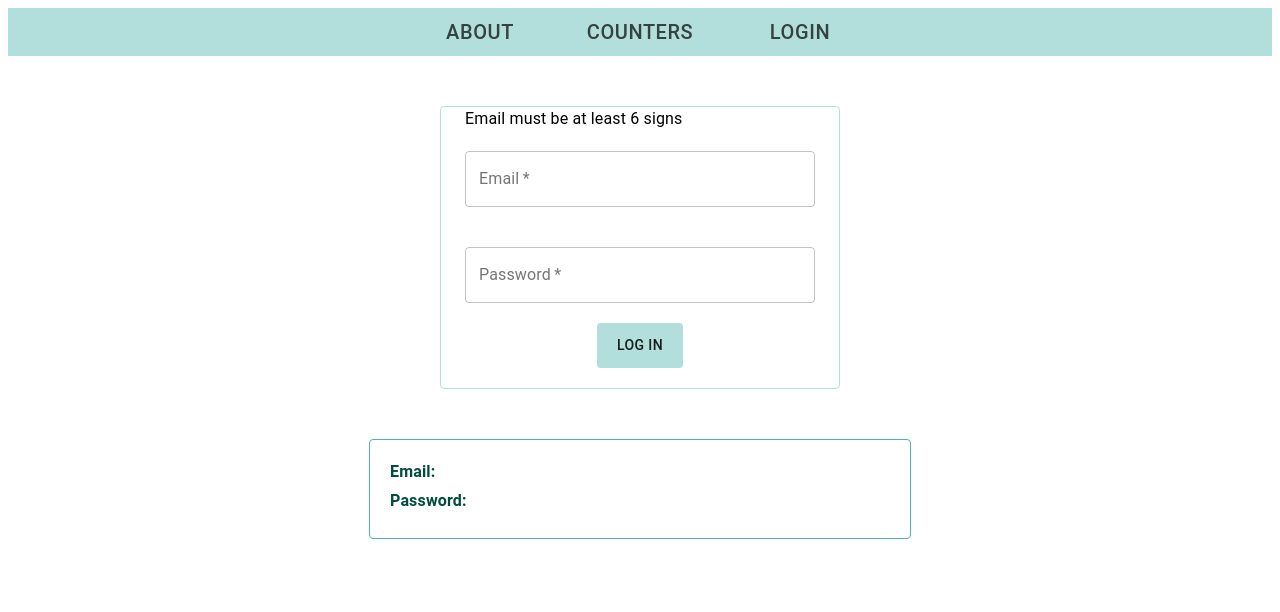
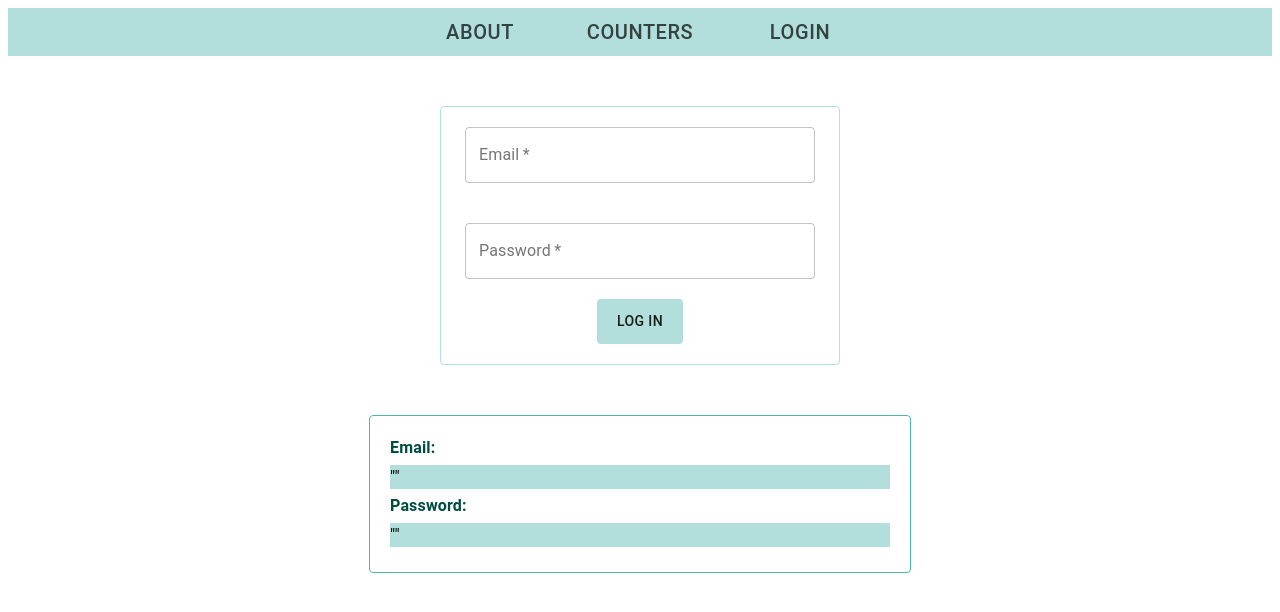
Before and after one commit to anastasiyakoush/.netLab, a React (Create React App) app in the folder react/counter-app/: page /login in a window 1280 px wide. Shown: the top 612 px of the page. Built offline with nearby package versions, Linux system fonts and the light colour scheme.

Commit message:
4 task add validation

```diff
--- a/react/counter-app/src/components/Form/index.js
+++ b/react/counter-app/src/components/Form/index.js
@@ -6,38 +6,38 @@ import { tip } from "../../consts";
 
 const LoginForm = props => {
   const { classes } = props;
-/*     const isValid = props.isValid;
-    const handleEmailChange = props.handleEmailChange;
-    const handlePasswordChange = props.handlePasswordChange;
-    const submitHadler = props.submitHadler; */
   const tipField = (field, constraint) => {
-        return <Typography classes={classes.invalid}>{tip(field, constraint)}</Typography>;
+    return (
+      <Typography className={classes.invalid}>
+        {tip(field, constraint)}
+      </Typography>
+    );
   };
 
   return (
     <Container className={classes.container}>
-            {props.isValid || tipField("Email", props.emailMinLength)}
       <TextField
         label="Email"
         type="email"
-                /* autoComplete="true" */
-                minlength='5'
+        value={props.email}
         name="email"
         onChange={props.handleEmailChange}
         variant="outlined"
         className={classes.input}
         required
       />
+      {!props.isEmailValid && tipField("Email", props.emailMinLength)}
       <TextField
         label="Password"
         type="password"
-                autoComplete="true"
+        value={props.password}
         name="password"
         onChange={props.handlePasswordChange}
         variant="outlined"
         className={classes.input}
         required
       />
+      {!props.isPasswordValid && tipField("Password", props.passwordMinLength)}
       <Button className={classes.button} onClick={props.submitHadler}>
         Log in
       </Button>
--- a/react/counter-app/src/components/Form/styles.js
+++ b/react/counter-app/src/components/Form/styles.js
@@ -11,8 +11,12 @@ const styles = {
     width: "100%",
     margin: "20px 0"
   },
-    invalid:{
-        color:"red"
+  invalid: {
+    backgroundColor: "#F8BBD0",
+    marginBottom: "20px",
+    borderRadius: "3px",
+    padding: "3px",
+    fontWeight: "600"
   },
   button: {
     display: "block",
--- a/react/counter-app/src/containers/FormContainer/index.js
+++ b/react/counter-app/src/containers/FormContainer/index.js
@@ -7,37 +7,66 @@ import { EMAIL_MIN_LENGTH, PASSWORD_MIN_LENGTH } from "../../consts";
 
 const FormContainer = props => {
   const { classes } = props;
-    const [email, setEmail] = useState("");
-    const [password, setPassword] = useState("");
-    const [isValid, setIsValid] = useState(true);
+  const [{ email, isEmailValid }, setEmail] = useState({
+    email: "",
+    isEmailValid: true
+  });
+  const [{ password, isPasswordValid }, setPassword] = useState({
+    password: "",
+    isPasswordValid: true
+  });
+  const validate = (value, constraint) => {
+    return value.length + 1 >= constraint;
+  };
+  /*  const [isValid, setIsValid] = useState(true); */
 
   const handleEmailChange = event => {
-        const [email] = event.target.value;
-        setEmail(email);
-        setIsValid(email.length>EMAIL_MIN_LENGTH);
-        console.log(email.length)
+    const value = event.target.value;
+    /*     console.log(value); */
+    setEmail({ email: value, isEmailValid: validate(email, EMAIL_MIN_LENGTH) });
+    /*  console.log(email);
+    console.log(isEmailValid); */
+    /* setIsValid(email.length + 1 >= EMAIL_MIN_LENGTH); */
   };
   const handlePasswordChange = event => {
-        setPassword(event.target.value);
+    const value = event.target.value;
+    setPassword({
+      password: value,
+      isPasswordValid: validate(password, PASSWORD_MIN_LENGTH)
+    });
+    /* setIsValid(password.length + 1 >= PASSWORD_MIN_LENGTH); */
   };
   const submitHadler = () => {
+    if (isEmailValid && isPasswordValid) {
       console.log(email);
       console.log(password);
+      setEmail({ email: "", isEmailValid: true });
+      setPassword({ password: "", isPasswordValid: true });
+    } else console.log("error");
   };
+
   return (
     <>
       <LoginForm
+        email={email}
+        password={password}
         handleEmailChange={handleEmailChange}
         handlePasswordChange={handlePasswordChange}
         submitHadler={submitHadler}
         emailMinLength={EMAIL_MIN_LENGTH}
         passwordMinLength={PASSWORD_MIN_LENGTH}
+        isEmailValid={isEmailValid}
+        isPasswordValid={isPasswordValid}
       />
       <Box className={classes.labelWrapper}>
         <Typography className={classes.label}>Email:</Typography>
-                <Typography className={classes.data}>{email}</Typography>
+        <Typography className={classes.data}>
+          {JSON.stringify(email)}
+        </Typography>
         <Typography className={classes.label}>Password:</Typography>
-                <Typography className={classes.data}>{password}</Typography>
+        <Typography className={classes.data}>
+          {JSON.stringify(password)}
+        </Typography>
       </Box>
     </>
   );
```
Lines whose indentation alone changed are shown as unchanged.
